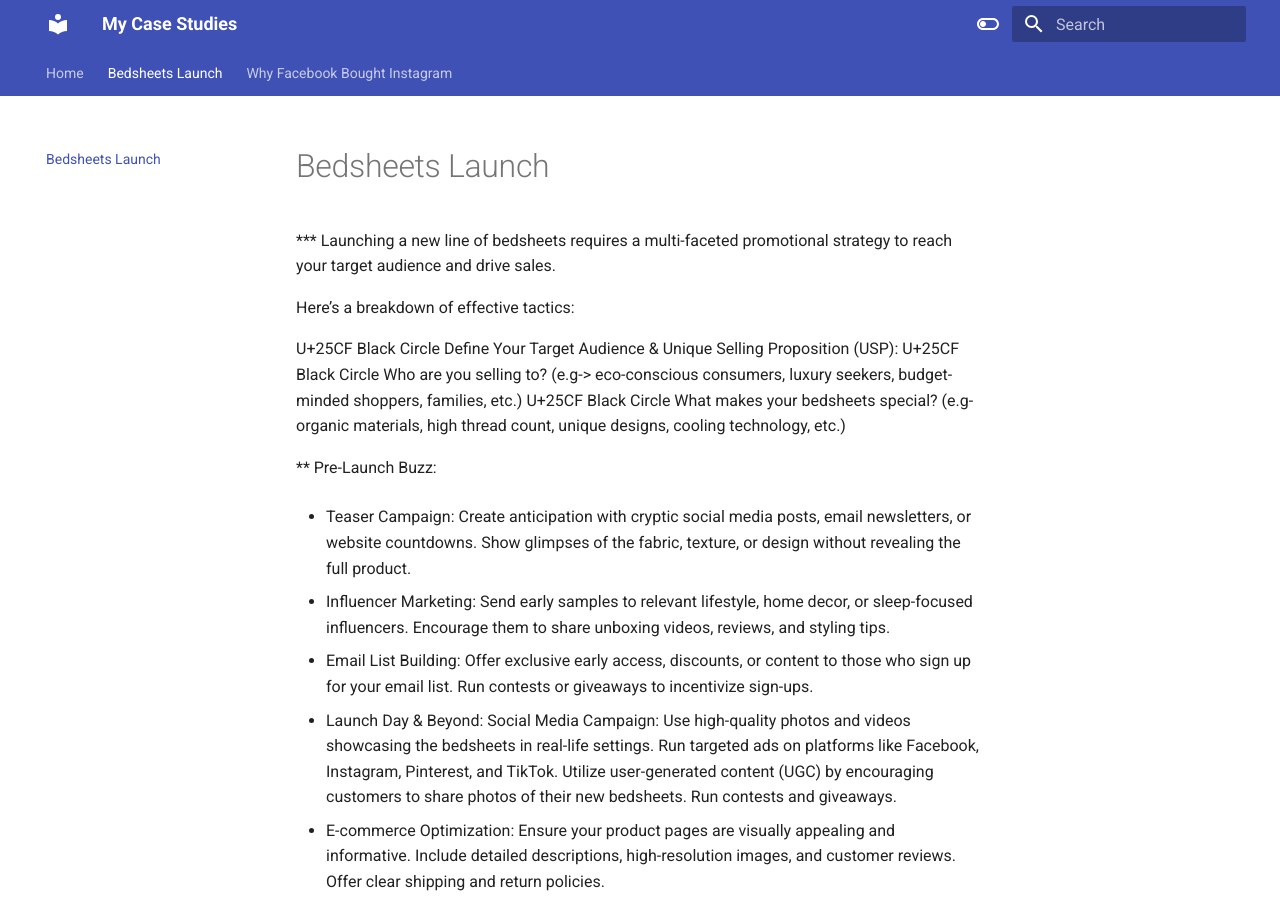
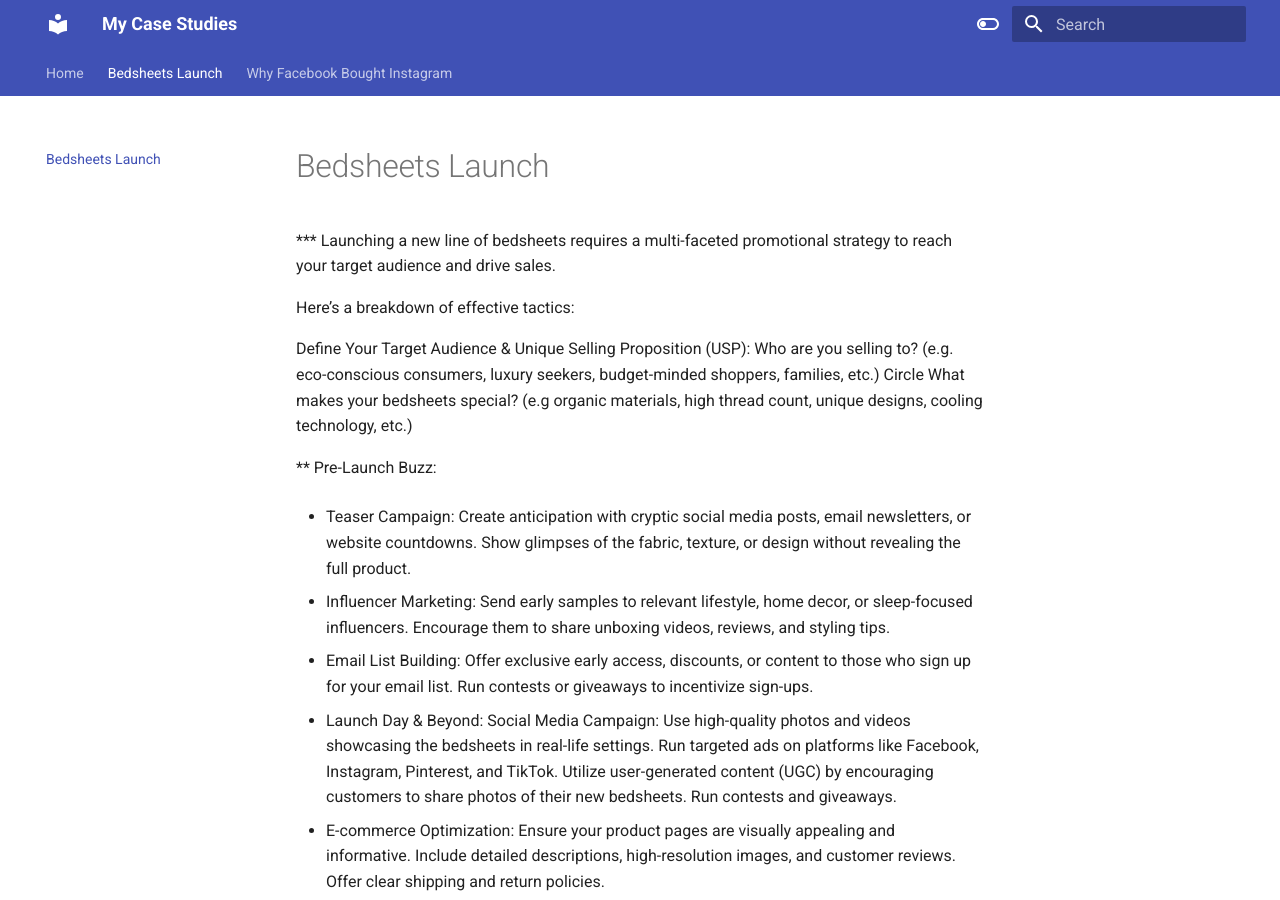
Before and after one commit to naveedhsk/ai-reliability-rag, an MkDocs documentation site: the page built from docs/bedsheets.md, in a window 1280 px wide and 900 px high. Built offline with MkDocs 1.6.1 and Material for MkDocs 9.7.7, drawn with Linux system fonts in a browser that asks for light colours.

Commit message:
Update bedsheets.md

```diff
--- a/docs/bedsheets.md
+++ b/docs/bedsheets.md
@@ -2,9 +2,9 @@
 
 Here’s a breakdown of effective tactics:
 
-U+25CF Black Circle Define Your Target Audience & Unique Selling Proposition (USP):
-U+25CF Black Circle Who are you selling to? (e.g-> eco-conscious consumers, luxury seekers, budget-minded shoppers, families, etc.)
-U+25CF Black Circle What makes your bedsheets special? (e.g- organic materials, high thread count, unique designs, cooling technology, etc.)
+Define Your Target Audience & Unique Selling Proposition (USP):
+Who are you selling to? (e.g. eco-conscious consumers, luxury seekers, budget-minded shoppers, families, etc.)
+Circle What makes your bedsheets special? (e.g organic materials, high thread count, unique designs, cooling technology, etc.)
 
 ** Pre-Launch Buzz:
 
```
